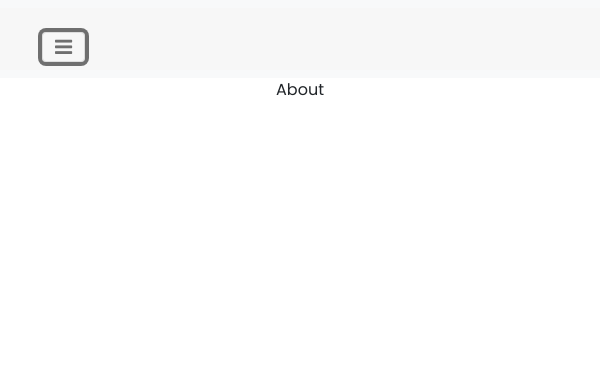
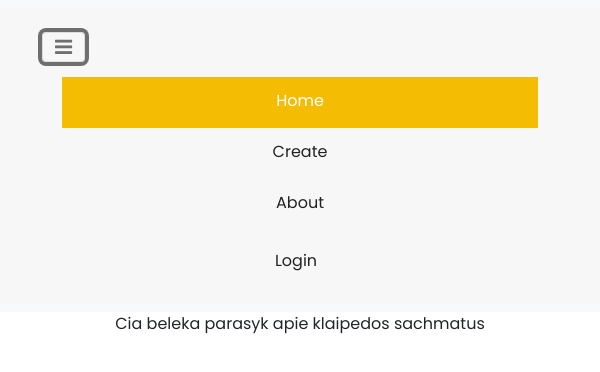
Before and after one commit to Blubas35/firebase-blog-app, a React (Create React App) app: page /about in a window 600 px wide. Both pictures are taken after a click on the button "Toggle Navigation". Shown: the top 372 px of the page. Built offline with nearby package versions, Linux system fonts and the light colour scheme; no server answers.

Commit message:
nofound created header mobile menu fixed

```diff
--- a/src/App.js
+++ b/src/App.js
@@ -64,7 +64,7 @@ function App() {
           }
         />
         <Route path="/about" element={<About />} />
-        <Route path="/auth" element={<Auth setActive={setActive} />} />
+        <Route path="/auth" element={<Auth setActive={setActive} setUser={setUser} />} />
         <Route path="*" element={<NotFound />} />
       </Routes>
     </div>
--- a/src/components/BlogSection.js
+++ b/src/components/BlogSection.js
@@ -34,7 +34,7 @@ const BlogSection = ({ blogs, user, handleDelete }) => {
               <Link to={`/detail/${item.id}`} className="btn btn-read">
                 Read More
               </Link>
-              {user?.uid && item.userId === user.uid && (
+              {userId && item.userId === userId && (
                 <div style={{ float: "right" }}>
                   <FontAwesome
                     name="trash"
--- a/src/components/Header.js
+++ b/src/components/Header.js
@@ -1,5 +1,6 @@
 import React from "react";
 import { Link } from "react-router-dom";
+import transitions from "bootstrap";
 
 const Header = ({ active, setActive, user, handleLogout }) => {
   const userId = user?.uid;
@@ -20,10 +21,9 @@ const Header = ({ active, setActive, user, handleLogout }) => {
             >
               <span className="fa fa-bars"></span>
             </button>
-            <div className="collapse navbar-collapse">
+            <div className="collapse navbar-collapse" id="navbarSupportedContent">
               <ul
                 className="navbar-nav me-auto mb-2 mb-lg-0"
-                id="navbarSupportedContent"
               >
                 <li onClick={() => setActive("home")}>
                   <Link
--- a/src/media-query.css
+++ b/src/media-query.css
@@ -0,0 +1,66 @@
+@media (min-width: 320px) and (max-width: 480px) {
+  .navbar-light .navbar-nav .open > .nav-link,
+  .navbar-light .navbar-nav .active > .nav-link,
+  .navbar-light .navbar-nav .nav-link.open,
+  .navbar-light .navbar-nav .nav-link.active {
+    -webkit-clip-path: polygon(0 0, 100% 0%, 100% 100%, 0% 100%) !important;
+    clip-path: polygon(0 0, 100% 0%, 100% 100%, 0% 100%) !important;
+  }
+  .navbar-light .navbar-nav .nav-link {
+    -webkit-clip-path: polygon(0 0, 100% 0%, 100% 100%, 0% 100%) !important;
+    clip-path: polygon(0 0, 100% 0%, 100% 100%, 0% 100%) !important;
+  }
+  .navbar-nav {
+    flex-direction: column !important;
+  }
+}
+
+@media (min-width: 480px) and (max-width: 767px) {
+  .trending-img-size {
+    height: 226px;
+  }
+
+  .trending-img-size > img {
+    height: 240px;
+  }
+
+  .trending-img-relative {
+    right: 0;
+  }
+
+  .navbar-light .navbar-nav .open > .nav-link,
+  .navbar-light .navbar-nav .active > .nav-link,
+  .navbar-light .navbar-nav .nav-link.open,
+  .navbar-light .navbar-nav .nav-link.active {
+    -webkit-clip-path: polygon(0 0, 100% 0%, 100% 100%, 0% 100%) !important;
+    clip-path: polygon(0 0, 100% 0%, 100% 100%, 0% 100%) !important;
+  }
+  .navbar-light .navbar-nav .nav-link {
+    -webkit-clip-path: polygon(0 0, 100% 0%, 100% 100%, 0% 100%) !important;
+    clip-path: polygon(0 0, 100% 0%, 100% 100%, 0% 100%) !important;
+  }
+
+  .navbar-nav {
+    flex-direction: column !important;
+    margin-top: 15px;
+  }
+}
+
+@media (min-width: 768px) and (max-width: 1024px) {
+  .navbar-light .navbar-nav .open > .nav-link,
+  .navbar-light .navbar-nav .active > .nav-link,
+  .navbar-light .navbar-nav .nav-link.open,
+  .navbar-light .navbar-nav .nav-link.active {
+    -webkit-clip-path: polygon(0 0, 100% 0%, 100% 100%, 0% 100%) !important;
+    clip-path: polygon(0 0, 100% 0%, 100% 100%, 0% 100%) !important;
+  }
+  .navbar-light .navbar-nav .nav-link {
+    -webkit-clip-path: polygon(0 0, 100% 0%, 100% 100%, 0% 100%) !important;
+    clip-path: polygon(0 0, 100% 0%, 100% 100%, 0% 100%) !important;
+  }
+
+  .navbar-nav {
+    flex-direction: column !important;
+    margin-top: 15px;
+  }
+}
--- a/src/pages/About.js
+++ b/src/pages/About.js
@@ -2,7 +2,13 @@ import React from 'react'
 
 const About = () => {
   return (
-    <div>About</div>
+    <div className='container padding'>
+      <div className='col-md-12'>
+        <div className='row mx-0'>
+          <p>Cia beleka parasyk apie klaipedos sachmatus</p>
+        </div>
+      </div>
+    </div>
   )
 }
 
--- a/src/pages/AddEditBlog.js
+++ b/src/pages/AddEditBlog.js
@@ -44,6 +44,7 @@ const AddEditBlog = ({ setActive, user }) => {
 
   useEffect(() => {
     id && getBlogDetail();
+    // eslint-disable-next-line react-hooks/exhaustive-deps
   }, [id]);
 
   const getBlogDetail = async () => {
@@ -70,6 +71,7 @@ const AddEditBlog = ({ setActive, user }) => {
           switch (snapshot.state) {
             case "paused":
               console.log("Upload is paused");
+              break
             case "running":
               console.log("Upload is running");
               break;
--- a/src/pages/Auth.js
+++ b/src/pages/Auth.js
@@ -16,7 +16,7 @@ const initialState = {
   confirmPassword: "",
 };
 
-const Auth = ({ setActive }) => {
+const Auth = ({ setActive, setUser }) => {
   const [state, setState] = useState(initialState);
   const [signUp, setSignUp] = useState(false);
 
@@ -39,6 +39,7 @@ const Auth = ({ setActive }) => {
           password
         );
         setActive("home");
+        setUser(user);
       } else {
         return toast.error("All fields are mandatory");
       }
--- a/src/pages/Detail.js
+++ b/src/pages/Detail.js
@@ -27,6 +27,7 @@ const Detail = ({ setActive }) => {
 
   useEffect(() => {
     id && getBlogDetail();
+    //eslint-disable-next-line react-hooks/exhaustive-deps
   }, [id]);
 
   const getBlogDetail = async () => {
--- a/src/pages/Home.js
+++ b/src/pages/Home.js
@@ -59,7 +59,7 @@ const Home = ({ setActive, user }) => {
       unsub();
       getTrendingBlogs();
     };
-  }, []);
+  }, [setActive]);
 
   if (loading) {
     return <Spinner />;
--- a/src/pages/NotFound.js
+++ b/src/pages/NotFound.js
@@ -2,7 +2,9 @@ import React from 'react'
 
 const NotFound = () => {
   return (
-    <div>NotFound</div>
+    <div>
+      <img src="/images/404.jpg" alt='page not found' />
+    </div>
   )
 }
 
```
Also changed, not shown: public/images/404.jpg (added), 1 other file (tests, documents, lock files or other folders).
